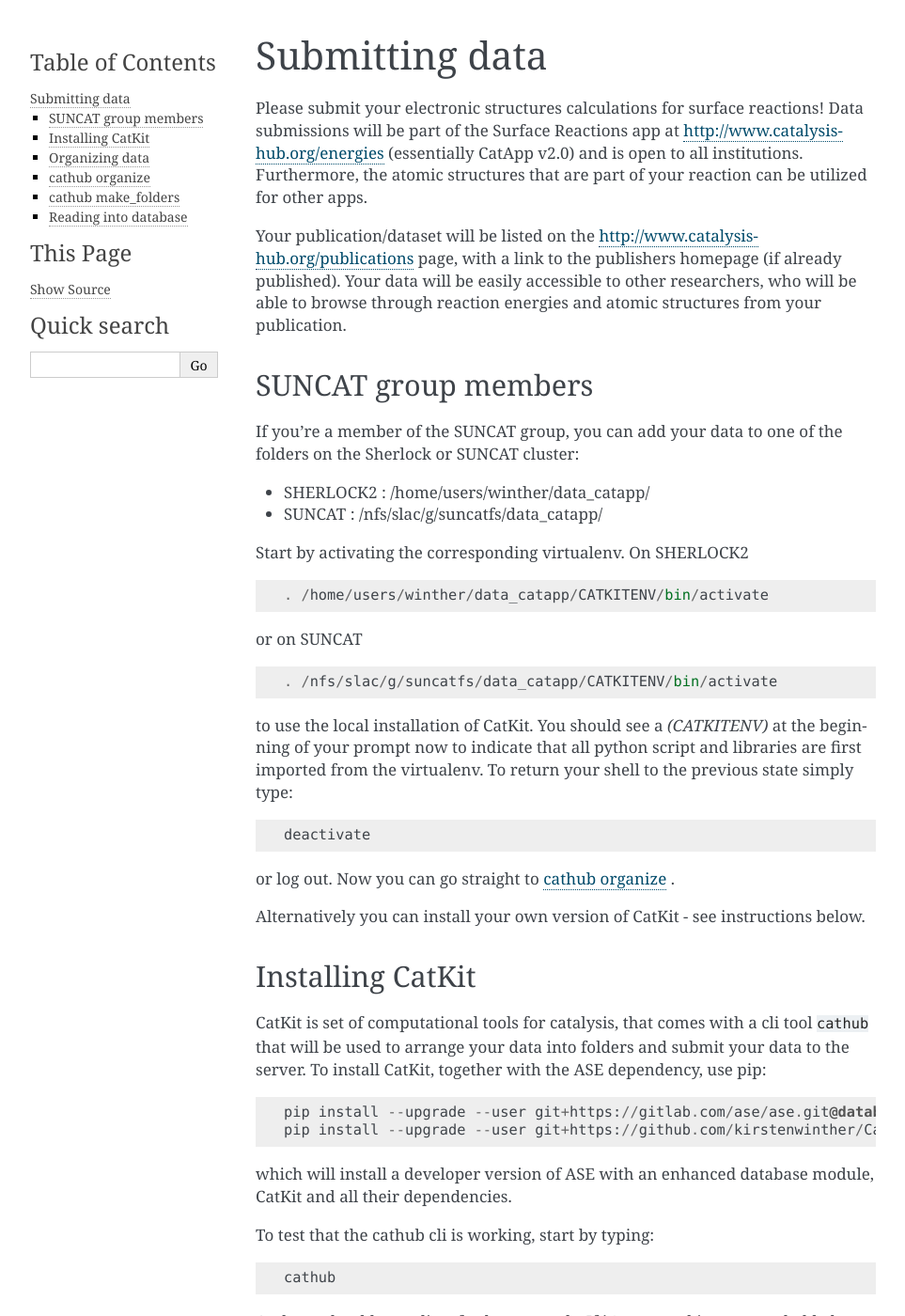
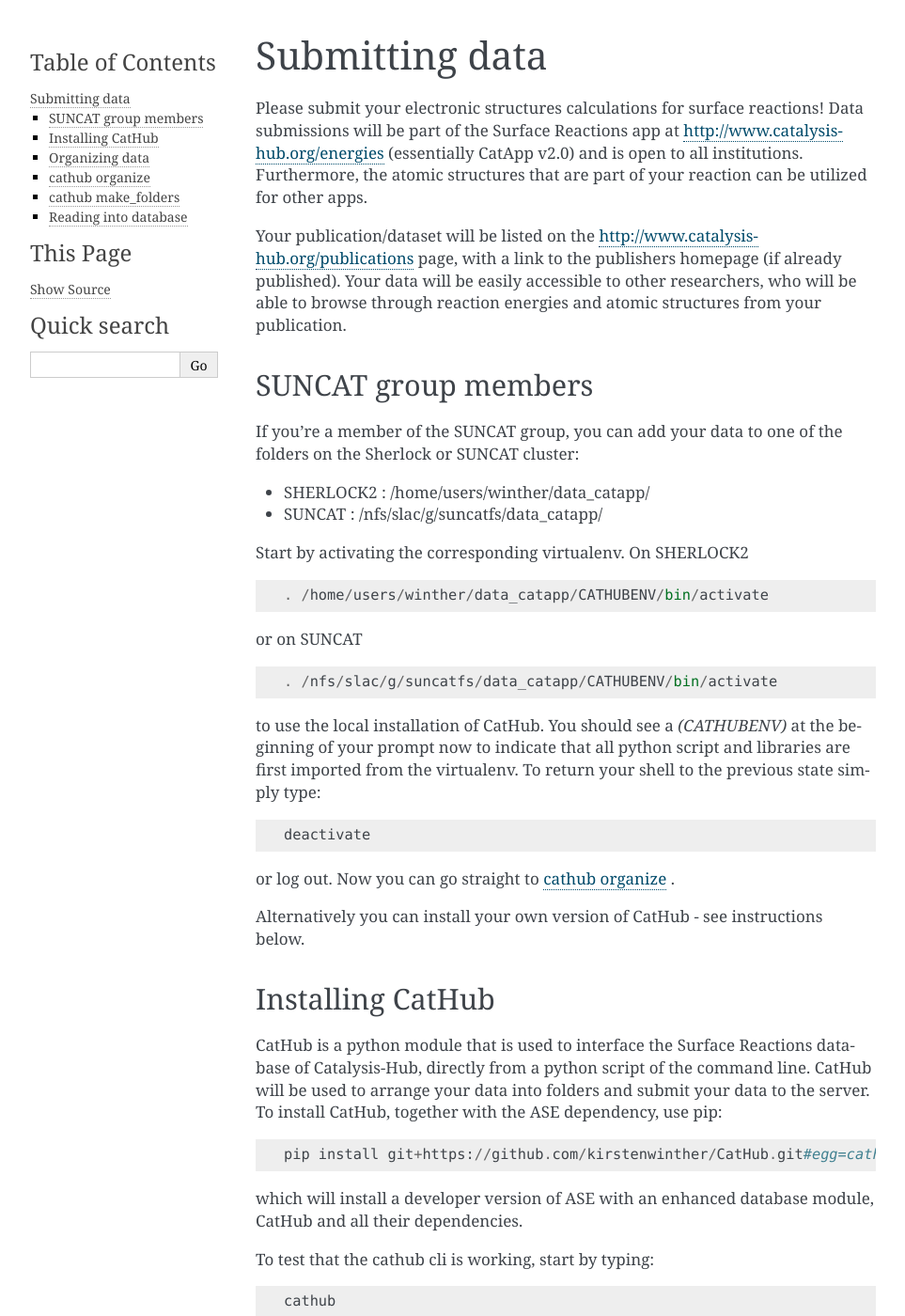
Before and after one commit to SUNCAT-Center/CatalysisHubBackend, a Sphinx documentation site: the page built from docs/source/tutorials/upload.rst, in a window 1280 px wide and 1400 px high. Shown: the whole window at 94% size, without its empty margins (148-1111 px from the left). Built offline with Sphinx 7.4.7, drawn with Linux system fonts in a browser that asks for light colours; pages that are not in the unit, such as notebooks, are missing from menus.

Commit message:
update upload docs

```diff
--- a/docs/source/tutorials/upload.rst
+++ b/docs/source/tutorials/upload.rst
@@ -14,31 +14,30 @@
 
 Start by activating the corresponding virtualenv. On SHERLOCK2 ::
 
-  . /home/users/winther/data_catapp/CATKITENV/bin/activate
+  . /home/users/winther/data_catapp/CATHUBENV/bin/activate
 
 or on SUNCAT ::
 
-  . /nfs/slac/g/suncatfs/data_catapp/CATKITENV/bin/activate
+  . /nfs/slac/g/suncatfs/data_catapp/CATHUBENV/bin/activate
 
 
 
-to use the local installation of CatKit. You should see a `(CATKITENV)` at the beginning of your prompt now to indicate that all python script and libraries are first imported from the virtualenv. To return your shell to the previous state simply type::
+to use the local installation of CatHub. You should see a `(CATHUBENV)` at the beginning of your prompt now to indicate that all python script and libraries are first imported from the virtualenv. To return your shell to the previous state simply type::
 
   deactivate
 
 or log out. Now you can go straight to `cathub organize`_ .
 
-Alternatively you can install your own version of CatKit - see instructions below.
+Alternatively you can install your own version of CatHub - see instructions below.
 
 
-Installing CatKit
+Installing CatHub
 ...........................
-CatKit is set of computational tools for catalysis, that comes with a cli tool ``cathub`` that will be used to arrange your data into folders and submit your data to the server. To install CatKit, together with the ASE dependency, use pip::
+CatHub is a python module that is used to interface the Surface Reactions database of Catalysis-Hub, directly from a python script of the command line. CatHub will be used to arrange your data into folders and submit your data to the server. To install CatHub, together with the ASE dependency, use pip::
 
-  pip install --upgrade --user git+https://gitlab.com/ase/ase.git@database_lesstables#egg=ase-3.16.3b1
-  pip install --upgrade --user git+https://github.com/kirstenwinther/CatKit.git#egg=catkit
+  pip install git+https://github.com/kirstenwinther/CatHub.git#egg=cathub --upgrade --user --process-dependency-links
 
-which will install a developer version of ASE with an enhanced database module, CatKit and all their dependencies.
+which will install a developer version of ASE with an enhanced database module, CatHub and all their dependencies.
 
 To test that the cathub cli is working, start by typing::
 
```
